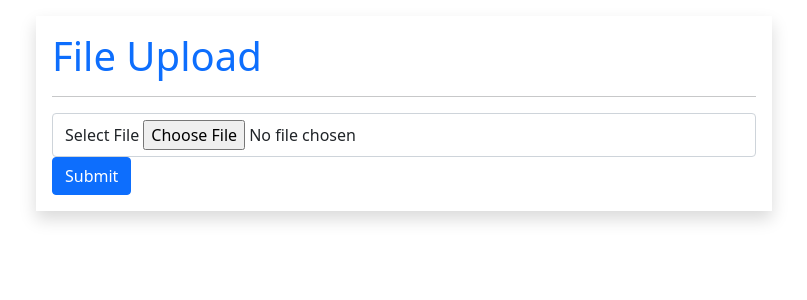
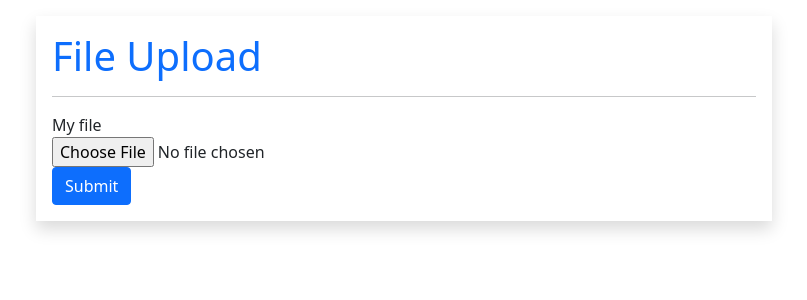
Before and after one commit to p4priyaranjan/CodePractical, a Django app: page /addfile/ in a window 1280 px wide. Shown: the part 56-356 px from the top of the page, without its empty margins (236-1043 px from the left). Run offline with Django 3.2, Linux system fonts and the light colour scheme; a user stored in the database is signed in; some libraries are stand-ins or nearby versions.

Commit message:
Update addfile.html

```diff
--- a/fileupload/templates/fileupload/addfile.html
+++ b/fileupload/templates/fileupload/addfile.html
@@ -1,4 +1,5 @@
 {% extends 'Common/base.html' %}
+{% load crispy_forms_tags %}
 {% block content %}
 <div class="container">
 <div class="row">
@@ -20,10 +21,7 @@
             {% csrf_token %}
                 <h2 class="text-primary display-6">File Upload</h2>
                 <hr>
-                <div class="form-control mt-3">
-                    <label for="txtFileUpload">Select File</label>
-                    <input required name='myfile' type='file' class='form-control-file'>
-                     </div>
+                {{form|crispy}}
                 <button type="submit" class="btn btn-primary">Submit</button>
 
             </form>
```
